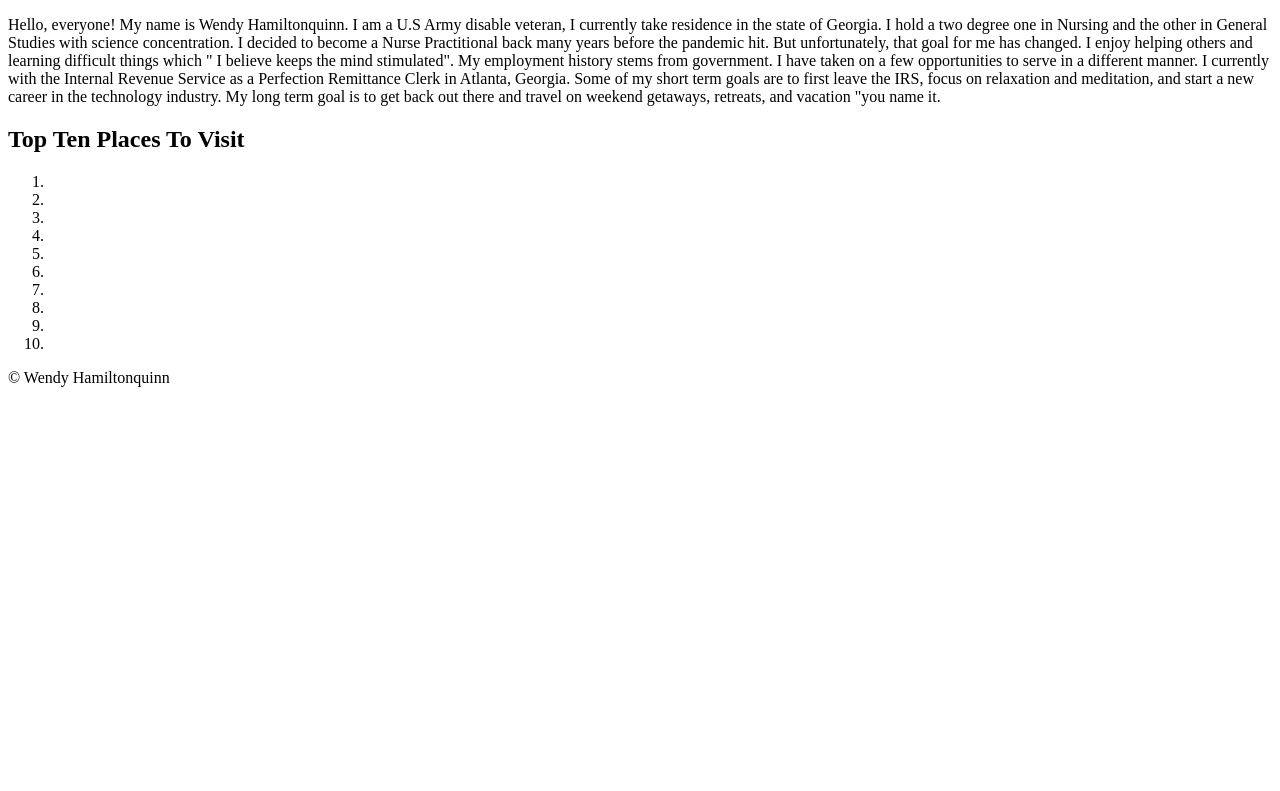
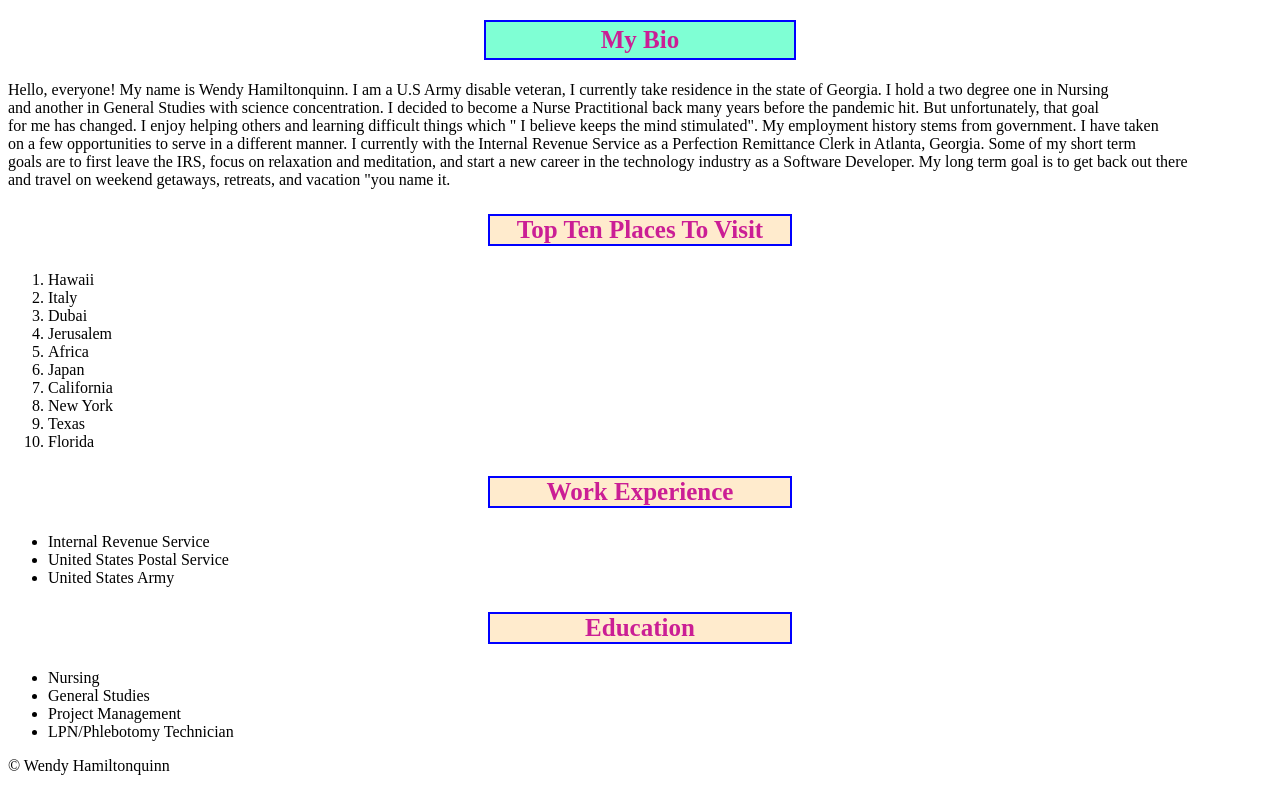
Before and after one commit to ArmyVET-WHQ2016/Project, a plain HTML site: page index.html in a window 1280 px wide. Shown: the part 109-900 px from the top of the page. Before the commit the page ends 800 px from the top, so only its background shows below. Drawn offline with Linux system fonts and the light colour scheme.

Commit message:
Update index.html

```diff
--- a/index.html
+++ b/index.html
@@ -9,7 +9,7 @@
     <link rel="stylesheet" href="style.css" />
 
 </head>
-    <h1>About Me</h1>
+    <h1>Guessing Game About Me</h1>
 <body>
     <header>
 
@@ -22,40 +22,90 @@
             h1 {
                 font-size: 50px;
                 color: rgb(203, 30, 149);
+                background-color: aquamarine;
+                margin-left:  auto;
+                margin-right: auto;
+                border: 2px solid blue;
+                width: 600px;
             }
 
         </style>
 
-    <h1></h1>
+    <h2>My Bio</h2>
+
+    <style>
+        h2 {
+            font-size: 25px;
+            text-align: center;
+            color: rgb(203, 30, 149);
+            background-color: aquamarine;
+                margin-left:  auto;
+                margin-right: auto;
+                border: 2px solid blue;
+                width: 300px;
+                padding:4px
+        }
+
+    </style>
+
 
     <p>
         Hello, everyone! My name is Wendy Hamiltonquinn. I am a U.S Army disable veteran, I currently take residence
-        in the state of Georgia. I hold a two degree one in Nursing and the other in General Studies with science concentration.
-        I decided to become a Nurse Practitional back many years before the pandemic hit. But unfortunately, that goal for me has
+        in the state of Georgia. I hold a two degree one in Nursing<br> and another in General Studies with science concentration.
+        I decided to become a Nurse Practitional back many years before the pandemic hit. But unfortunately, that goal<br> for me has
         changed. I enjoy helping others and learning difficult things which " I believe keeps the mind stimulated". My employment
-        history stems from government. I have taken on a few opportunities to serve in a different manner. I currently with the
-        Internal Revenue Service as a Perfection Remittance Clerk in Atlanta, Georgia. Some of my short term goals are to first
-        leave the IRS, focus on relaxation and meditation, and start a new career in the technology industry. My long term goal
-        is to get back out there and travel on weekend getaways, retreats, and vacation "you name it.</p>
+        history stems from government. I have taken<br> on a few opportunities to serve in a different manner. I currently with the
+        Internal Revenue Service as a Perfection Remittance Clerk in Atlanta, Georgia. Some of my short term<br> goals are to first
+        leave the IRS, focus on relaxation and meditation, and start a new career in the technology industry as a Software Developer. My long term goal
+        is to get back out there<br> and travel on weekend getaways, retreats, and vacation "you name it.</p>
 
 
+        <h3>Top Ten Places To Visit</h3>
+        <style>
 
+            h3 {
+                font-size: 25px;
+                text-align: center;
+                color: rgb(203, 30, 149);
+                background-color: blanchedalmond;
+                margin-left:  auto;
+                margin-right: auto;
+                border: 2px solid blue;
+                width: 300px;
+            }
+
+        </style>
+        <ol>
+            <li>Hawaii</li>
+            <li>Italy</li>
+            <li>Dubai</li>
+            <li>Jerusalem</li>
+            <li>Africa</li>
+            <li>Japan</li>
+            <li>California</li>
+            <li>New York</li>
+            <li>Texas</li>
+            <li>Florida</li>
+        </ol>
+
+        <h3>Work Experience</h3>
+        <ul>
+            <li>Internal Revenue Service</li>
+            <li>United States Postal Service</li>
+            <li>United States Army</li>
+
+        </ul>
+        <h3>Education</h3>
+        <ul>
+            <li>Nursing</li>
+            <li>General Studies</li>
+            <li>Project Management</li>
+            <li>LPN/Phlebotomy Technician</li>
+        </ul>
+    </style>
     </main>
-    <h2>Top Ten Places To Visit</h2>
-        <ol>
-            <li></li>
-            <li></li>
-            <li></li>
-            <li></li>
-            <li></li>
-            <li></li>
-            <li></li>
-            <li></li>
-            <li></li>
-            <li></li>
 
-        </ol>
-    </h2>
+
     <footer>
         <p>&copy; Wendy Hamiltonquinn</p>
 
```
